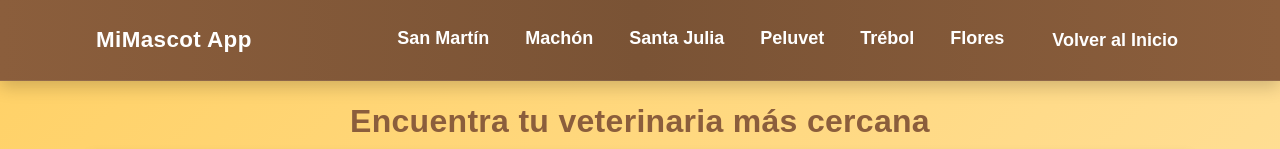
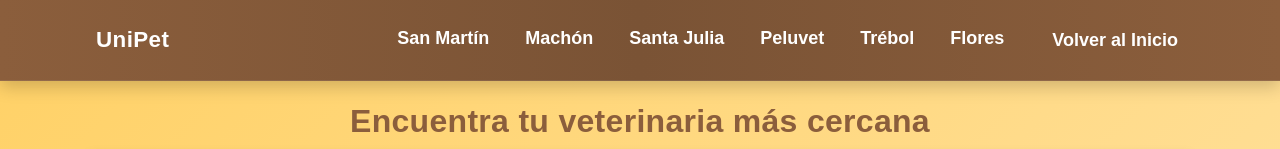
Before and after one commit to Briseyda27/MiMascotApp-, a plain HTML site: page Veterinarias.html in a window 1280 px wide. Shown: the top 149 px of the page. Drawn offline with nearby package versions, Linux system fonts and the light colour scheme.

Commit message:
Change navbar brand name from 'MiMascot App' to 'UniPet'

```diff
--- a/Veterinarias.html
+++ b/Veterinarias.html
@@ -84,7 +84,7 @@
     <!-- NAVBAR -->
     <nav class="navbar navbar-expand-lg navbar-dark">
         <div class="container">
-            <a class="navbar-brand" href="#">MiMascot App</a>
+            <a class="navbar-brand" href="#">UniPet</a>
             <button type="button" class="navbar-toggler" type="button" data-bs-toggle="collapse" data-bs-target="#navbarNav">
                 <span class="navbar-toggler-icon"></span>
             </button>
```
